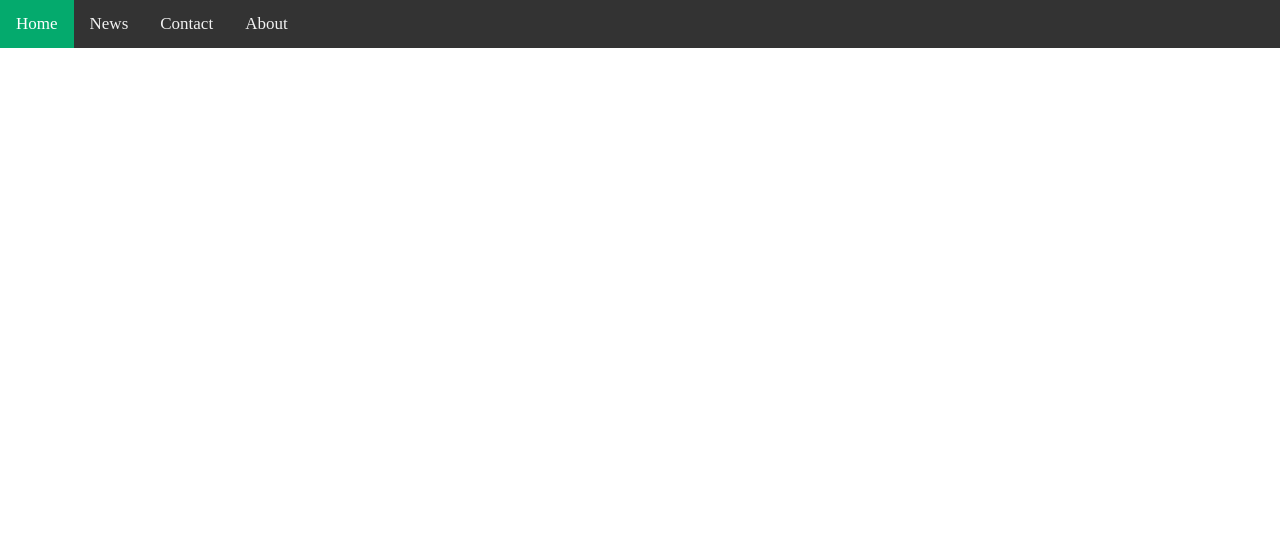
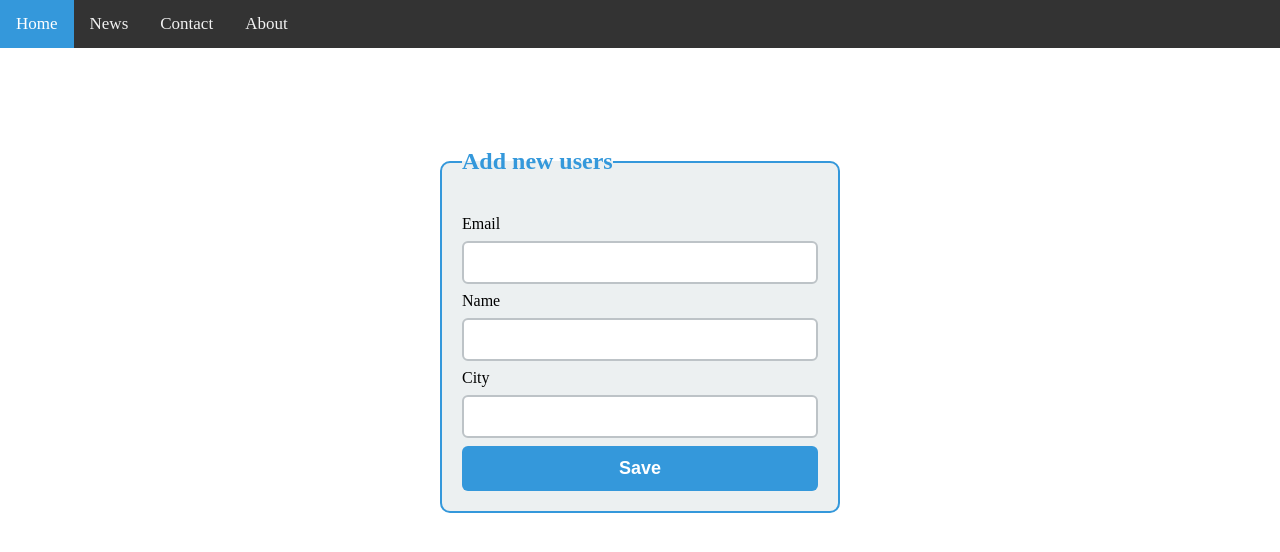
Before and after one commit to namtrung1504/backEndCourse, a Node server app: page / in a window 1280 px wide. Shown: the top 552 px of the page. Run offline with Node 20, Linux system fonts and the light colour scheme.

Commit message:
17:26 25 Dec 2023
- creat postCreatUser to get data which user insert on website
- restyle input form
- add method req.body
-

```diff
--- a/src/config/database.js
+++ b/src/config/database.js
@@ -19,8 +19,8 @@ const connection = mysql.createPool({
   database: process.env.DB_NAME,
   waitForConnections: true,
   connectionLimit: 10,
-  maxIdle: 10, // max idle connections, the default value is the same as `connectionLimit`
-  idleTimeout: 60000, // idle connections timeout, in milliseconds, the default value 60000
+  // maxIdle: 10, // max idle connections, the default value is the same as `connectionLimit`
+  // idleTimeout: 60000, // idle connections timeout, in milliseconds, the default value 60000
   queueLimit: 0,
   enableKeepAlive: true,
   keepAliveInitialDelay: 0,
--- a/src/controllers/homeController.js
+++ b/src/controllers/homeController.js
@@ -13,8 +13,14 @@ const getNamTrung = (req, res) => {
   res.render("sample.ejs");
 };
 
+const postCreatUser = (req, res) => {
+  console.log("=== req.body ===", req.body);
+  res.send("created");
+};
+
 module.exports = {
   getHomePage,
   getABC,
   getNamTrung,
+  postCreatUser,
 };
--- a/src/public/css/styles.css
+++ b/src/public/css/styles.css
@@ -1,4 +1,3 @@
-
 * {
     margin: 0;
     padding: 0;
@@ -32,6 +31,198 @@
 
 /* Add a color to the active/current link */
 .topnav a.active {
-    background-color: #04AA6D;
+    background-color: #3498db;
     color: white;
 }
+
+.form-add-user {
+    width: 500px;
+    margin: 0 auto;
+    padding-top: 100px;
+}
+
+/* .input-group {
+    padding: 10px;
+
+} */
+
+/* Reset some default styles for browsers */
+.input-group,
+.input-group * {
+    box-sizing: border-box;
+}
+
+/* Style the form container */
+.input-group {
+    max-width: 400px;
+    margin: 0 auto;
+}
+
+/* Style the form */
+.input-group form {
+    display: flex;
+    flex-direction: column;
+    align-items: center;
+    padding: 20px;
+    border: 1px solid #ddd;
+    border-radius: 8px;
+    background-color: #f9f9f9;
+}
+
+/* Style form inputs */
+.input-group input {
+    width: 100%;
+    padding: 10px;
+    margin: 8px 0;
+    border: 1px solid #ccc;
+    border-radius: 4px;
+}
+
+/* Style form button */
+.input-group button {
+    width: 100%;
+    padding: 10px;
+    border: none;
+    border-radius: 4px;
+    background-color: #4CAF50;
+    color: white;
+    cursor: pointer;
+    font-size: 16px;
+}
+
+/* Hover effect for the button */
+.input-group button:hover {
+    background-color: #45a049;
+}
+
+/* Style the link (e.g., "Forgot password?") */
+.input-group a {
+    text-decoration: none;
+    color: #3498db;
+    margin-top: 10px;
+}
+
+/* Hover effect for the link */
+.input-group a:hover {
+    color: #2980b9;
+}
+
+
+/* .button-add-user {
+    margin: 10px;
+    cursor: pointer;
+    border-radius: 7px;
+} */
+
+/* Reset some default styles for browsers */
+.button-add-user,
+.button-add-user:active,
+.button-add-user:focus {
+    outline: none;
+    border: none;
+    align-items: center;
+}
+
+/* Style the button */
+.button-add-user {
+    display: inline-block;
+    padding: 15px 25px;
+    font-size: 18px;
+    font-weight: bold;
+    text-align: center;
+    text-decoration: none;
+    cursor: pointer;
+    border-radius: 8px;
+    transition: background-color 0.3s ease, color 0.3s ease;
+    background-color: #4CAF50;
+    /* Green background color */
+    color: white;
+    /* White text color */
+    font-size: 15px;
+
+}
+
+/* Hover effect */
+.button-add-user:hover {
+    background-color: #45a049;
+    /* Darker green on hover */
+}
+
+/* Optional: Add more styles for active and focused states */
+.button-add-user:active,
+.button-add-user:focus {
+    background-color: #39843b;
+    /* Darker green when active or focused */
+}
+
+/* Reset some default styles for browsers */
+.field-set,
+.field-set * {
+    box-sizing: border-box;
+}
+
+/* Style the fieldset container */
+.field-set {
+    max-width: 400px;
+    margin: 0 auto;
+    padding: 20px;
+    border: 2px solid #3498db;
+    /* Border color */
+    border-radius: 10px;
+    background-color: #ecf0f1;
+    /* Background color */
+}
+
+/* Style the legend (optional) */
+.field-set legend {
+    font-size: 24px;
+    font-weight: bold;
+    margin-bottom: 20px;
+    color: #3498db;
+    /* Legend color */
+}
+
+/* Style form inputs within the fieldset */
+.field-set input {
+    width: 100%;
+    padding: 12px;
+    margin: 8px 0;
+    border: 2px solid #bdc3c7;
+    /* Input border color */
+    border-radius: 6px;
+}
+
+/* Style form button within the fieldset */
+.field-set button {
+    width: 100%;
+    padding: 12px;
+    border: none;
+    border-radius: 6px;
+    background-color: #3498db;
+    /* Button background color */
+    color: white;
+    /* Button text color */
+    cursor: pointer;
+    font-size: 18px;
+}
+
+/* Hover effect for the button */
+.field-set button:hover {
+    background-color: #2980b9;
+    /* Darker blue on hover */
+}
+
+/* Style the link within the fieldset (e.g., "Forgot password?") */
+.field-set a {
+    text-decoration: none;
+    color: #3498db;
+    /* Link color */
+    margin-top: 10px;
+    display: block;
+}
+
+/* Hover effect for the link */
+.field-set a:hover {
+    color: #2980b9;
+    /* Darker blue on hover */
+}
--- a/src/routes/web.js
+++ b/src/routes/web.js
@@ -2,6 +2,7 @@ const {
   getHomePage,
   getABC,
   getNamTrung,
+  postCreatUser,
 } = require("../controllers/homeController");
 
 const express = require("express");
@@ -15,4 +16,6 @@ router.get("/abc", getABC);
 
 router.get("/namtrung", getNamTrung);
 
+router.post("/creat-user", postCreatUser);
+
 module.exports = router;
--- a/src/server.js
+++ b/src/server.js
@@ -10,6 +10,10 @@ const hostname = process.env.HOST_NAME;
 const webRoutes = require("./routes/web");
 const configViewEngine = require("./config/viewEngine");
 const connection = require("./config/database");
+
+//config req.body
+app.use(express.json()); // for json
+app.use(express.urlencoded({ extended: true })); // for form data
 
 // config template engine
 configViewEngine(app);
--- a/src/views/home.ejs
+++ b/src/views/home.ejs
@@ -1,16 +1,43 @@
 <html lang="en">
+
 <head>
     <meta charset="UTF-8">
     <meta name="viewport" content="width=device-width, initial-scale=1.0">
     <title>HomePage</title>
     <link rel="stylesheet" type="text/css" href="css/styles.css">
 </head>
+
 <body>
     <div class="topnav">
         <a class="active" href="#home">Home</a>
         <a href="#news">News</a>
         <a href="#contact">Contact</a>
         <a href="#about">About</a>
-      </div>
+    </div>
+    <div class="form-add-user">
+        <form action="/creat-user" method="post">
+            <fieldset class="field-set">
+                <legend>Add new users</legend>
+
+
+                <div class="input-group">
+                    <label>Email</label>
+                    <input type="text" name="user-email" id="emailID">
+                </div>
+                <div class="input-group">
+                    <label>Name</label>
+                    <input type="text" name="user-name" id="nameID">
+                </div>
+                <div class="input-group">
+                    <label>City</label>
+                    <input type="text" name="user-city" id="cityID">
+                </div>
+                <div>
+                    <button class="button-add-user">Save</button>
+                </div>
+            </fieldset>
+        </form>
+    </div>
 </body>
+
 </html>
```
Lines whose indentation alone changed are shown as unchanged.
